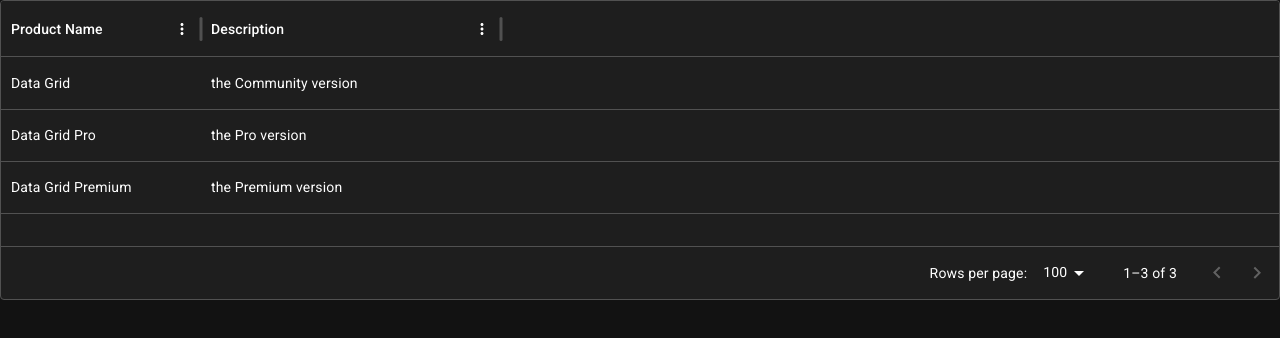
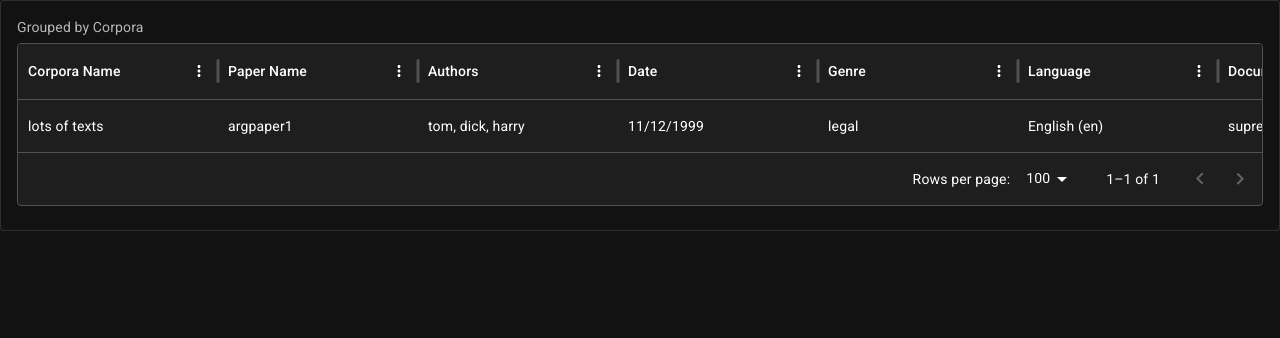
Before and after one commit to dexterwilliams96/dexterwilliams96.github.io, a React (Vite) app: page / in a window 1280 px wide. Shown: the top 338 px of the page. Built offline with nearby package versions, Linux system fonts and the light colour scheme.

Commit message:
added dummy code

```diff
--- a/src/App.tsx
+++ b/src/App.tsx
@@ -1,32 +1,86 @@
 import { useState } from "react";
 import { DataGrid } from "@mui/x-data-grid";
 import Box from "@mui/material/Box";
+import Card from "@mui/material/Card";
+import CardContent from "@mui/material/CardContent";
 import Skeleton from "@mui/material/Skeleton";
-import corp from "./data/corpora.json"
-import pap from "./data/papers.json"
+import Typography from "@mui/material/Typography";
+
+import corp from "./data/corpora.json";
+import pap from "./data/papers.json";
 
 const rs = [
-  { id: 1, name: "Data Grid", description: "the Community version" },
-  { id: 2, name: "Data Grid Pro", description: "the Pro version" },
-  { id: 3, name: "Data Grid Premium", description: "the Premium version" },
+  {
+    id: 1,
+    corpora_name: "lots of texts",
+    paper_name: "argpaper1",
+    authors: "tom, dick, harry",
+    date: "11/12/1999",
+    genre: "legal",
+    language: "English (en)",
+    document_types: "supreme court briefs",
+    document_count: 100,
+    annotation_description: "toulmin",
+    annotator_count: 3,
+    annotator_type: "expert",
+    agreement: 0.5,
+    agreement_interpretation: "moderate",
+    accessibility: "free",
+    corpora_link: "dummylink",
+    paper_link: "dummy link",
+  },
 ];
 
-const cols = [
-  { field: "name", headerName: "Product Name", width: 200 },
-  { field: "description", headerName: "Description", width: 300 },
+const columns = [
+  { field: "corpora_name", headerName: "Corpora Name", width: 200 },
+  { field: "paper_name", headerName: "Paper Name", width: 200 },
+  { field: "authors", headerName: "Authors", width: 200 },
+  { field: "date", headerName: "Date", width: 200 },
+  { field: "genre", headerName: "Genre", width: 200 },
+  { field: "language", headerName: "Language", width: 200 },
+  { field: "document_types", headerName: "Document Types", width: 200 },
+  { field: "document_count", headerName: "Document Count", width: 200 },
+  {
+    field: "annotation_description",
+    headerName: "Annotation Description",
+    width: 200,
+  },
+  { field: "annotator_count", headerName: "Annotator Count", width: 200 },
+  { field: "annotator_type", headerName: "Annotator Type", width: 200 },
+  { field: "agreement", headerName: "Agreement", width: 200 },
+  {
+    field: "agreement_interpretation",
+    headerName: "Interpretation",
+    width: 200,
+  },
+  { field: "accessibility", headerName: "Accessibility", width: 200 },
+  { field: "corpora_link", headerName: "Corpora Link", width: 200 },
+  { field: "paper_link", headerName: "Paper Link", width: 200 },
 ];
 
 function App() {
   const [loading] = useState(false);
   const [rows] = useState(rs);
-  const [columns] = useState(cols);
-  console.log(corp)
-  console.log(pap)
-
+  console.log(corp);
+  console.log(pap);
 
   return (
     <Box style={{ height: 300, width: "100%" }}>
-      {loading ? <Skeleton /> : <DataGrid rows={rows} columns={columns} />}
+      {loading ? (
+        <Skeleton />
+      ) : (
+        <Card variant="outlined">
+          <CardContent>
+            <Typography
+              gutterBottom
+              sx={{ color: "text.secondary", fontSize: 14 }}
+            >
+              Grouped by Corpora
+            </Typography>
+            <DataGrid rows={rows} columns={columns} />
+          </CardContent>
+        </Card>
+      )}
     </Box>
   );
 }
--- a/src/data/papers.json
+++ b/src/data/papers.json
@@ -9,9 +9,9 @@
       "annotations": [
         {
           "corpora_id": 1,
-          "description": "toulmin",
+          "annotation_description": "toulmin",
           "annotator_count": 3,
-          "annotator type": "expert",
+          "annotator_type": "expert",
           "agreement": 0.5,
           "agreement_interpretation": "moderate",
           "accessibility": "free",
```
